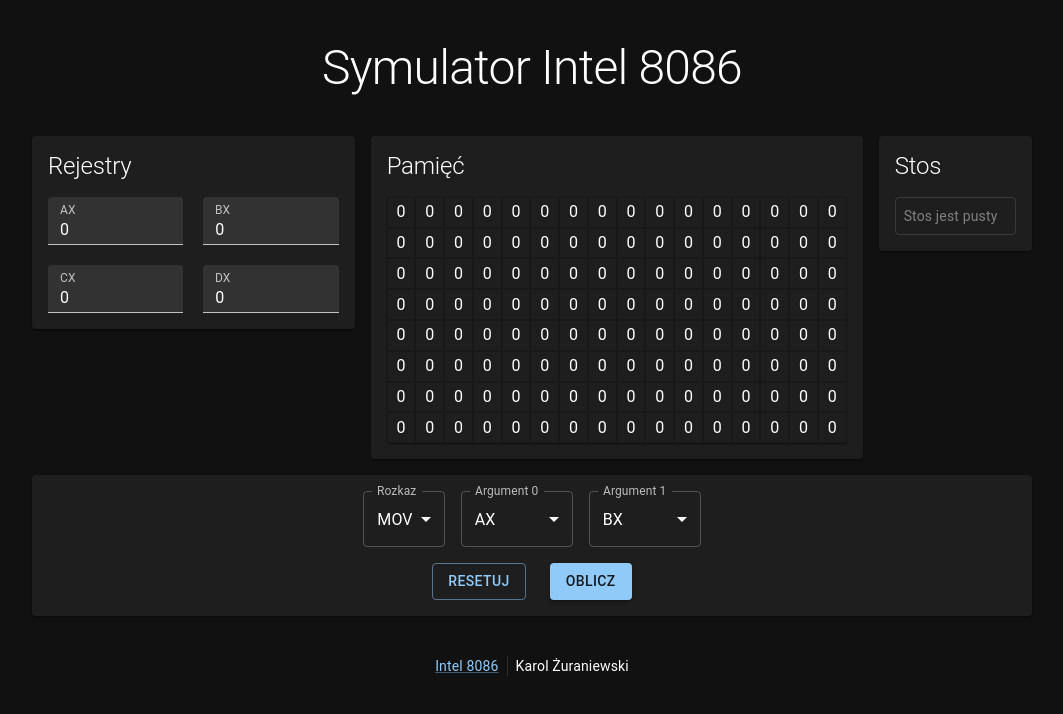
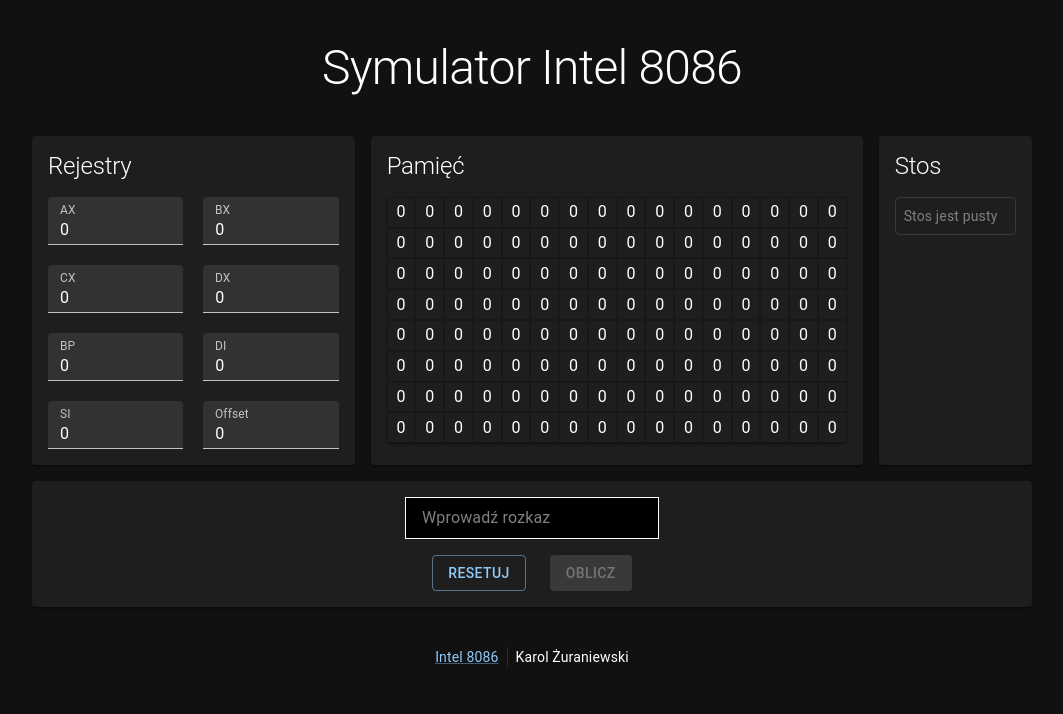
Before and after one commit to kzuraniewski/symulator-8086, a React (Create React App) app: page / in a window 1280 px wide. Shown: the top 714 px of the page, without its empty margins (108-1171 px from the left). Built offline with nearby package versions, Linux system fonts and the light colour scheme.

Commit message:
interpretted commands

```diff
--- a/src/components/MemoryView.tsx
+++ b/src/components/MemoryView.tsx
@@ -1,4 +1,4 @@
-import { Box, Paper, Typography } from '@mui/material';
+import { Box, Paper } from '@mui/material';
 import { Panel } from '.';
 import { Memory } from '../simulator/simulatedReducer';
 
--- a/src/components/OrderSelect.tsx
+++ /dev/null
@@ -1,88 +0,0 @@
-import {
-	Select,
-	FormControl,
-	InputLabel,
-	MenuItem,
-	Stack,
-} from '@mui/material';
-import { OrderBody } from '../lib/useOrderBody';
-import {
-	OrderName,
-	orderNames,
-	RegisterName,
-	registerNames,
-} from '../simulator/simulatedReducer';
-
-export default function OrderSelect({
-	orderBody,
-	onChange,
-}: {
-	orderBody: OrderBody;
-	onChange?: (value: OrderBody) => void;
-}) {
-	const updateOrderName = (value: OrderName) => {
-		onChange?.({
-			...orderBody,
-			orderName: value,
-		});
-	};
-
-	const updateArgument = (index: number, value: RegisterName) => {
-		const newArguments = [...orderBody.arguments];
-		newArguments[index] = value;
-
-		onChange?.({
-			...orderBody,
-			arguments: newArguments,
-		});
-	};
-
-	return (
-		<Stack direction="row" gap={2}>
-			<FormControl>
-				<InputLabel>Rozkaz</InputLabel>
-				<Select
-					value={orderBody.orderName}
-					label="Rozkaz"
-					onChange={(event) =>
-						updateOrderName(event.target.value as OrderName)
-					}
-				>
-					{orderNames.map((orderName, index) => (
-						<MenuItem key={`orderItem-${index}`} value={orderName}>
-							{orderName}
-						</MenuItem>
-					))}
-				</Select>
-			</FormControl>
-
-			{orderBody.arguments.map((argValue, argIndex) => (
-				<FormControl key={`argValue-${argIndex}`}>
-					<InputLabel>Argument {argIndex}</InputLabel>
-					<Select
-						value={argValue}
-						label={`Argument ${argIndex}`}
-						sx={{
-							width: '7rem',
-						}}
-						onChange={(event) =>
-							updateArgument(
-								argIndex,
-								event.target.value as RegisterName
-							)
-						}
-					>
-						{registerNames.map((registerName, registerIndex) => (
-							<MenuItem
-								key={`argument${argIndex}Item-${registerIndex}`}
-								value={registerName}
-							>
-								{registerName}
-							</MenuItem>
-						))}
-					</Select>
-				</FormControl>
-			))}
-		</Stack>
-	);
-}
--- a/src/components/ParametersForm.tsx
+++ b/src/components/ParametersForm.tsx
@@ -1,13 +1,9 @@
 import { Stack } from '@mui/material';
-import {
-	// AddressingModeSelect,
-	Field,
-	Panel,
-} from '../components';
+import { AddressingModeSelect, Field, Panel } from '../components';
 import { fromHex, isHexFormat, toHex } from '../lib/hex';
 import type {
 	ElementaryValue,
-	// AddressingMode,
+	AddressingMode,
 	RegisterName,
 	State,
 } from '../simulator/simulatedReducer';
@@ -15,14 +11,16 @@
 export default function ParametersForm({
 	params,
 	onRegisterChange,
+	onOffsetChange,
+	onAddressingModeChange,
 }: {
 	params: State;
 	onRegisterChange?: (
 		registerName: RegisterName,
 		value: ElementaryValue
 	) => void;
-	// onOffsetChange?: (value: number) => void;
-	// onAddressingModeChange?: (value: AddressingMode) => void;
+	onOffsetChange?: (value: number) => void;
+	onAddressingModeChange?: (value: AddressingMode) => void;
 }) {
 	const handleRegisterValueChange = (
 		registerName: RegisterName,
@@ -36,6 +34,18 @@
 		}
 
 		onRegisterChange?.(registerName as RegisterName, fromHex(value));
+	};
+
+	// FIXME: Duplicated code
+	const handleOffsetValueChange = (value: string) => {
+		if (!isHexFormat(value)) {
+			console.info(
+				`Cannot update register's value to "${value}" as it is not a valid hex format`
+			);
+			return;
+		}
+
+		onOffsetChange?.(fromHex(value));
 	};
 
 	return (
@@ -69,22 +79,21 @@
 						)
 					)}
 
-					{/* FIXME: Value not updated
 					<Field
 						label="Offset"
-					type="number"
-					value={params.offset}
+						type="text"
+						value={toHex(params.offset)}
 						onChange={(event) =>
-						onOffsetChange?.(Number(event.target.value))
+							handleOffsetValueChange(event.target.value)
 						}
-				/> */}
-				</Stack>
+					/>
 
 					{/* <AddressingModeSelect
 						value={params.addressingMode}
 						onChange={(value) => onAddressingModeChange?.(value)}
 					/> */}
 				</Stack>
+			</Stack>
 		</Panel>
 	);
 }
--- /dev/null
+++ b/src/components/QueryInput.tsx
@@ -0,0 +1,58 @@
+import { InputBase, FormHelperText } from '@mui/material';
+import { useState } from 'react';
+import { interpret, InterprettedQuery } from '../lib/interpreter';
+
+export default function QueryInput({
+	onInterpret,
+}: {
+	onInterpret?: (interprettedQuery: InterprettedQuery) => void;
+}) {
+	const [value, setValue] = useState('');
+	const [error, setError] = useState<string | null>(null);
+	const [isErrorState, setIsErrorState] = useState(false);
+
+	const updateValue = (value: string) => {
+		setValue(value);
+		setIsErrorState(false);
+
+		if (value.length) {
+			try {
+				onInterpret?.(interpret(value));
+				setError(null);
+				return;
+			} catch (error) {
+				if (error instanceof Error) setError(error.message);
+			}
+
+			onInterpret?.(null);
+		} else {
+			setError(null);
+		}
+	};
+
+	const handleBlur = () => {
+		if (error) setIsErrorState(true);
+		else setIsErrorState(false);
+	};
+
+	return (
+		<div>
+			<InputBase
+				sx={{
+					border: '1px solid white',
+					backgroundColor: 'black',
+					px: 2,
+					py: 0.5,
+				}}
+				value={value}
+				onChange={(event) => updateValue(event.target.value)}
+				error={isErrorState}
+				onBlur={handleBlur}
+				placeholder="Wprowadź rozkaz"
+			/>
+			{isErrorState && error && (
+				<FormHelperText error={isErrorState}>{error}</FormHelperText>
+			)}
+		</div>
+	);
+}
--- a/src/components/SimulatorController.tsx
+++ b/src/components/SimulatorController.tsx
@@ -1,46 +1,35 @@
-import { Paper, Stack, Unstable_Grid2 as Grid } from '@mui/material';
-import { OrderSelect, ParametersForm, Actions, MemoryView, Panel } from '.';
-import useOrderBody from '../lib/useOrderBody';
+import { Stack } from '@mui/material';
+import {
+	ParametersForm,
+	Actions,
+	MemoryView,
+	Panel,
+	Grid,
+	QueryInput,
+} from '.';
+import { InterprettedQuery } from '../lib/interpreter';
 import useSimulator from '../simulator/useSimulator';
 import StackView from './StackView';
 
 export default function SimulatorController() {
-	const { orderBody, setOrderBody, resetOrderBody } = useOrderBody();
 	const {
 		simulated,
 		resetSimulationState,
+		setOrderName,
+		setArguments,
 		setRegister,
-		// setOffset,
-		// setAddressingMode,
-		orders: { mov, xhcg, push, pop },
+		setOffset,
+		setAddressingMode,
+		execute,
 	} = useSimulator();
 
-	const handleCalculate = () => {
-		const [arg0, arg1] = orderBody.arguments;
+	const handleInterpret = (interprettedQuery: InterprettedQuery) => {
+		console.log(interprettedQuery);
 
-		switch (orderBody.orderName) {
-			case 'MOV':
-				console.log(`MOV action initiated from ${arg1} to ${arg0}`);
-				mov(arg0, arg1);
-				return;
-			case 'XHCG':
-				console.log(`XHCG action initiated for ${arg0} and ${arg1}`);
-				xhcg(arg0, arg1);
-				return;
-			case 'PUSH':
-				console.log(`PUSH action initiated for ${arg0}`);
-				push(arg0);
-				return;
-			case 'POP':
-				console.log(`POP action initiated for ${arg0}`);
-				pop(arg0);
-				return;
-		}
-	};
+		if (!interprettedQuery) return;
 
-	const handleReset = () => {
-		resetSimulationState();
-		resetOrderBody();
+		setOrderName(interprettedQuery.orderName);
+		setArguments(interprettedQuery.arguments);
 	};
 
 	return (
@@ -49,6 +38,8 @@
 				<ParametersForm
 					params={simulated}
 					onRegisterChange={setRegister}
+					onOffsetChange={setOffset}
+					onAddressingModeChange={setAddressingMode}
 				/>
 			</Grid>
 
@@ -63,16 +54,13 @@
 			<Grid xs={12}>
 				<Panel>
 					<Stack gap={2} alignItems="center">
-						<OrderSelect
-							orderBody={orderBody}
-							onChange={setOrderBody}
-						/>
+						<QueryInput onInterpret={handleInterpret} />
+
 						<Actions
-							onCalculate={handleCalculate}
-							onReset={handleReset}
+							onCalculate={execute}
+							onReset={resetSimulationState}
 							disableCalculate={
-								orderBody.arguments[0] ===
-								orderBody.arguments[1]
+								simulated.args[0] === simulated.args[1]
 							}
 						/>
 					</Stack>
--- a/src/components/index.ts
+++ b/src/components/index.ts
@@ -1,5 +1,4 @@
 export { default as Layout } from './Layout';
-export { default as OrderSelect } from './OrderSelect';
 export { default as ParametersForm } from './ParametersForm';
 export { default as AddressingModeSelect } from './AddressingModeSelect';
 export { default as Actions } from './Actions';
@@ -7,3 +6,4 @@
 export { default as MemoryView } from './MemoryView';
 export { default as Panel } from './Panel';
 export { default as Grid } from './Grid';
+export { default as QueryInput } from './QueryInput';
--- /dev/null
+++ b/src/lib/interpreter.ts
@@ -0,0 +1,68 @@
+import {
+	OrderName,
+	orderNames,
+	RegisterName,
+	registerNames,
+} from '../simulator/simulatedReducer';
+
+// TODO: infer this from state
+export const orderArgCount: Record<OrderName, number> = {
+	MOV: 2,
+	XHCG: 2,
+	PUSH: 1,
+	POP: 1,
+};
+
+export type Argument =
+	| { type: 'register'; value: RegisterName }
+	| { type: 'hex'; value: string }
+	| { type: 'address'; value: string };
+
+export type InterprettedQuery = {
+	orderName: OrderName;
+	arguments: Argument[];
+} | null;
+
+export const interpret = (value: string): InterprettedQuery => {
+	const [orderName, ...args] = value.trim().split(/[\s]+/);
+	if (!orderName) throw new Error('Query is incomplete');
+
+	// omit includes param type, which is the array's keyof for some reason
+	if (!orderNames.includes(orderName as OrderName))
+		throw new Error('Unrecognized order');
+
+	if (!args.length) throw new Error('No argument(s) provided');
+
+	if (orderArgCount[orderName as OrderName] !== args.length)
+		throw new Error(
+			`This order requires ${
+				orderArgCount[orderName as OrderName]
+			} arguments`
+		);
+
+	const parsedArguments = args.map<Argument>((value) => {
+		if (!value) throw new Error('Invalud argument');
+
+		if (registerNames.includes(value as RegisterName))
+			return {
+				type: 'register',
+				value: value as RegisterName,
+			};
+
+		if (value.at(0) === '[' && value.at(-1) === ']')
+			return {
+				type: 'address',
+				value: value.substring(1, value.length),
+			};
+
+		return {
+			type: 'hex',
+			value,
+		};
+	});
+
+	return {
+		orderName: orderName as OrderName,
+		arguments: parsedArguments,
+	};
+};
--- a/src/lib/useOrderBody.ts
+++ b/src/lib/useOrderBody.ts
@@ -1,14 +1,18 @@
 import { useCallback, useState } from 'react';
 import { OrderName, RegisterName } from '../simulator/simulatedReducer';
+import { Argument } from './interpreter';
 
 export type OrderBody = {
 	orderName: OrderName;
-	arguments: RegisterName[];
+	arguments: Argument[];
 };
 
 export const initialOrderBody: OrderBody = {
 	orderName: 'MOV',
-	arguments: ['AX', 'BX'],
+	arguments: [
+		{ type: 'register', value: 'AX' },
+		{ type: 'register', value: 'BX' },
+	],
 };
 
 // TODO: infer this from state
--- a/src/simulator/simulatedReducer.ts
+++ b/src/simulator/simulatedReducer.ts
@@ -1,4 +1,5 @@
 import React from 'react';
+import { Argument } from '../lib/interpreter';
 
 export const MAX_ELEMENTARY_VALUE = 65535;
 
@@ -7,9 +8,9 @@
 	'BX',
 	'CX',
 	'DX',
-	// 'BP',
-	// 'DI',
-	// 'SI',
+	'BP',
+	'DI',
+	'SI',
 ] as const;
 
 export type RegisterName = typeof registerNames[number];
@@ -30,10 +31,9 @@
 
 // prettier-ignore
 export type Action =
-	| { type: 'order/MOV'; to: RegisterName; from: RegisterName }
-	| { type: 'order/XHCG'; first: RegisterName; second: RegisterName }
-	| { type: 'order/PUSH'; from: RegisterName }
-	| { type: 'order/POP'; to: RegisterName }
+	| { type: 'order/executeOrder' }
+	| { type: 'state/setOrderName'; value: OrderName }
+	| { type: 'state/setArguments'; value: Argument[] }
 	| { type: 'state/setOffset'; value: ElementaryValue }
 	| { type: 'state/setAddressingMode'; value: AddressingMode }
 	| { type: 'state/setRegister'; registerName: RegisterName; value: ElementaryValue }
@@ -45,6 +45,8 @@
 	memory: Memory;
 	addressingMode: AddressingMode;
 	offset: ElementaryValue;
+	orderName: OrderName;
+	args: Argument[];
 };
 
 export const initialRegisterValues = registerNames.reduce(
@@ -60,46 +62,60 @@
 	registers: initialRegisterValues,
 	addressingMode: 'base',
 	offset: 0,
+	orderName: 'MOV',
+	args: [],
 };
 
 const simulatedReducer: React.Reducer<State, Action> = (
 	state,
 	action
 ): State => {
+	const {
+		orderName,
+		args: [arg0, arg1],
+	} = state;
+
+	console.log(action);
+
+	if (
+		(arg0 && arg0.type !== 'register') ||
+		(arg1 && arg1.type !== 'register')
+	)
+		return state;
+
 	switch (action.type) {
-		case 'order/MOV': {
-			const { to, from } = action;
+		case 'order/executeOrder': {
+			switch (orderName) {
+				case 'MOV': {
 					return {
 						...state,
 						registers: {
 							...state.registers,
-					[to]: state.registers[from],
+							[arg0.value]: state.registers[arg1.value],
 						},
 					};
 				}
-		case 'order/XHCG': {
-			const { first, second } = action;
+				case 'XHCG': {
 					return {
 						...state,
 						registers: {
 							...state.registers,
-					[first]: state.registers[second],
-					[second]: state.registers[first],
+							[arg0.value]: state.registers[arg1.value],
+							[arg1.value]: state.registers[arg0.value],
 						},
 					};
 				}
-		case 'order/PUSH': {
-			const { from } = action;
+				case 'PUSH': {
 					return {
 						...state,
-				stack: [...state.stack, state.registers[from]],
+						stack: [...state.stack, state.registers[arg0.value]],
 					};
 				}
-		case 'order/POP': {
-			const { to } = action;
-
+				case 'POP': {
 					if (!state.stack.length) {
-				console.info('Cannot perform POP order - the stack is empty');
+						console.info(
+							'Cannot perform POP order - the stack is empty'
+						);
 						return state;
 					}
 
@@ -107,17 +123,39 @@
 						...state,
 						registers: {
 							...state.registers,
-					[to]: state.stack.at(-1),
+							[arg0.value]: state.stack.at(-1),
 						},
 						stack: state.stack.slice(0, state.stack.length - 1),
 					};
 				}
+			}
+		}
+		case 'state/setOrderName': {
+			const { value } = action;
+			return {
+				...state,
+				orderName: value,
+			};
+		}
+		case 'state/setArguments': {
+			const { value } = action;
+			return {
+				...state,
+				args: value,
+			};
+		}
 		case 'state/setRegister': {
 			const { registerName, value } = action;
-
 			if (value > MAX_ELEMENTARY_VALUE) {
 				console.info(
 					"Cannot update register's value as it exceeds register's maximum value"
+				);
+				return state;
+			}
+
+			if (!isFinite(value)) {
+				console.info(
+					"Cannot update register's value as it is not a finite number"
 				);
 				return state;
 			}
@@ -132,6 +170,22 @@
 		}
 		case 'state/setOffset': {
 			const { value } = action;
+
+			// FIXME: Duplicated code
+			if (value > MAX_ELEMENTARY_VALUE) {
+				console.info(
+					"Cannot update register's value as it exceeds register's maximum value"
+				);
+				return state;
+			}
+
+			if (!isFinite(value)) {
+				console.info(
+					"Cannot update register's value as it is not a finite number"
+				);
+				return state;
+			}
+
 			return {
 				...state,
 				offset: value,
--- a/src/simulator/useSimulator.ts
+++ b/src/simulator/useSimulator.ts
@@ -1,8 +1,10 @@
 import { useCallback, useReducer } from 'react';
+import { Argument } from '../lib/interpreter';
 import simulatedReducer, {
 	AddressingMode,
 	ElementaryValue,
 	initialSimulatedState,
+	OrderName,
 	RegisterName,
 } from './simulatedReducer';
 
@@ -12,43 +14,27 @@
 		initialSimulatedState
 	);
 
-	const mov = useCallback(
-		(to: RegisterName, from: RegisterName) =>
+	const execute = useCallback(
+		() =>
 			dispatch({
-				type: 'order/MOV',
-				to,
-				from,
+				type: 'order/executeOrder',
 			}),
 		[]
 	);
 
-	const xhcg = useCallback(
-		(first: RegisterName, second: RegisterName) =>
-			dispatch({
-				type: 'order/XHCG',
-				first,
-				second,
-			}),
-		[]
-	);
+	const setOrderName = useCallback((orderName: OrderName) => {
+		dispatch({
+			type: 'state/setOrderName',
+			value: orderName,
+		});
+	}, []);
 
-	const push = useCallback(
-		(from: RegisterName) =>
-			dispatch({
-				type: 'order/PUSH',
-				from,
-			}),
-		[]
-	);
-
-	const pop = useCallback(
-		(to: RegisterName) =>
-			dispatch({
-				type: 'order/POP',
-				to,
-			}),
-		[]
-	);
+	const setArguments = useCallback((args: Argument[]) => {
+		dispatch({
+			type: 'state/setArguments',
+			value: args,
+		});
+	}, []);
 
 	const setRegister = useCallback(
 		(registerName: RegisterName, value: ElementaryValue) => {
@@ -90,15 +76,12 @@
 	const properties = {
 		simulated,
 		resetSimulationState,
+		setOrderName,
+		setArguments,
 		setRegister,
 		setOffset,
 		setAddressingMode,
-		orders: {
-			mov,
-			xhcg,
-			push,
-			pop,
-		},
+		execute,
 	};
 
 	return properties;
```
Lines whose indentation alone changed are shown as unchanged.
